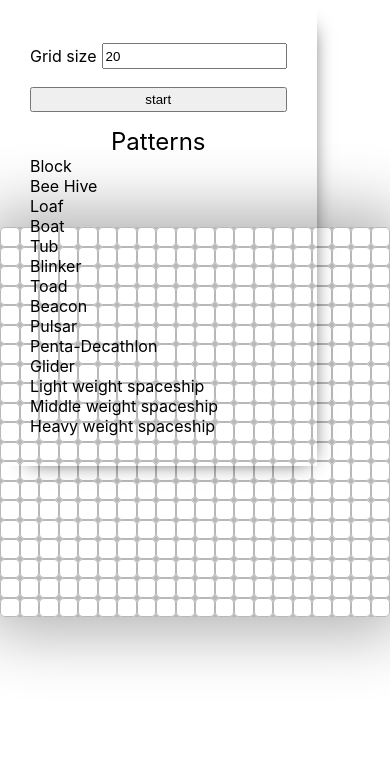
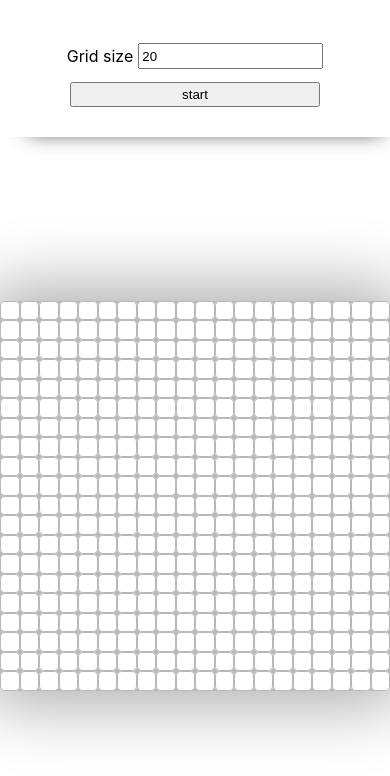
Before and after one commit to mohbens/game-of-life_jeu-de-la-vie, a React (Create React App) app: page / in a window 390 px wide. Shown: the top 776 px of the page. Built offline with nearby package versions, Linux system fonts and the light colour scheme.

Commit message:
mobile version

```diff
--- a/src/algo/data/patternes.jsx
+++ b/src/algo/data/patternes.jsx
@@ -205,6 +205,28 @@ const patterns = [
       [0, 0, 0, 0, 0, 0, 0, 0],
     ],
   },
+  {
+    category: "Beautiful animation",
+    name: "Heart",
+    // img: "/game-of-life_jeu-de-la-vie/assets/Hwss.gif",
+    tab: [
+      [0, 0, 0, 0, 0, 0, 0, 0, 0, 0, 0, 0, 0, 0, 0, 0, 0],
+      [0, 0, 0, 0, 0, 0, 0, 0, 0, 0, 0, 0, 0, 0, 0, 0, 0],
+      [0, 0, 0, 0, 0, 0, 0, 0, 0, 0, 0, 0, 0, 0, 0, 0, 0],
+      [0, 0, 0, 0, 0, 1, 1, 0, 0, 0, 1, 1, 0, 0, 0, 0, 0],
+      [0, 0, 0, 0, 1, 1, 1, 1, 0, 1, 1, 1, 1, 0, 0, 0, 0],
+      [0, 0, 0, 1, 1, 1, 1, 1, 1, 1, 1, 1, 1, 1, 0, 0, 0],
+      [0, 0, 0, 0, 1, 1, 1, 1, 1, 1, 1, 1, 1, 0, 0, 0, 0],
+      [0, 0, 0, 0, 0, 1, 1, 1, 1, 1, 1, 1, 0, 0, 0, 0, 0],
+      [0, 0, 0, 0, 0, 0, 1, 1, 1, 1, 1, 0, 0, 0, 0, 0, 0],
+      [0, 0, 0, 0, 0, 0, 0, 1, 1, 1, 0, 0, 0, 0, 0, 0, 0],
+      [0, 0, 0, 0, 0, 0, 0, 0, 1, 0, 0, 0, 0, 0, 0, 0, 0],
+      [0, 0, 0, 0, 0, 0, 0, 0, 0, 0, 0, 0, 0, 0, 0, 0, 0],
+      [0, 0, 0, 0, 0, 0, 0, 0, 0, 0, 0, 0, 0, 0, 0, 0, 0],
+      [0, 0, 0, 0, 0, 0, 0, 0, 0, 0, 0, 0, 0, 0, 0, 0, 0],
+      [0, 0, 0, 0, 0, 0, 0, 0, 0, 0, 0, 0, 0, 0, 0, 0, 0],
+    ],
+  },
 ]
 
 export function getTabByPatternName(Name) {
--- a/src/components/Home/Index.jsx
+++ b/src/components/Home/Index.jsx
@@ -136,7 +136,9 @@ function Home() {
           <GetAllPatternsElements />
         </div>
       </div>
-      <div className="grid">{CreatGrid(gridValues)}</div>
+      <div className="aaagrid">
+        <div className="grid">{CreatGrid(gridValues)}</div>
+      </div>
     </div>
   )
 }
--- a/src/components/Home/style.scss
+++ b/src/components/Home/style.scss
@@ -1,19 +1,23 @@
 .home {
   display: flex;
+  height: 100vh;
+
+  justify-content: space-evenly;
 }
 .header {
-  z-index: 1;
-
+  // z-index: 1;
   display: flex;
-  padding: 30px;
+  padding-top: 30px;
+  padding-left: 30px;
+  padding-right: 30px;
   box-shadow: 10px 11px 21px -18px #000000;
   flex-direction: column;
-  justify-content: center;
-  max-height: 90vh;
+  max-width: 30%;
+  // height: 100%;
+  // max-height: 90vh;
 }
 .gridSize {
   display: flex;
-
   align-items: center;
   justify-content: space-between;
 }
@@ -49,7 +53,7 @@
   }
 }
 .patterns {
-  position: relative;
+  position: retlative;
   // overflow: scroll;
 }
 .titlePattern {
@@ -58,8 +62,16 @@
   font-size: x-large;
   margin-top: 15px;
 }
+.aaagrid {
+  position: relative;
+  height: 100%;
+  width: 100%;
+
+  align-items: center;
+}
 .grid {
   display: flex;
+
   position: absolute;
   justify-content: center;
   align-items: center;
@@ -69,16 +81,16 @@
   top: 0;
   bottom: 0;
   margin: auto;
-  height: 100%;
-  width: 100%;
   max-width: 100vh;
   max-height: 100vw;
 
   box-shadow: 0px 0px 65px 16px rgba(0, 0, 0, 0.31);
   border-radius: 10px;
 }
+
 .line {
   height: 100%;
+  width: 100px;
 }
 .element {
   border-radius: 5px;
@@ -91,3 +103,39 @@
   // -moz-box-shadow: inset 0px 0px 0px 10px #f00;
   box-shadow: inset 0px 0px 0px 5px rgb(184, 184, 184);
 }
+
+@media screen and (max-width: 1280px) {
+  .home {
+    // display: none;
+    height: 100vh;
+    justify-content: space-evenly;
+    flex-direction: column;
+  }
+
+  .header {
+    max-width: 100%;
+    padding: 30px;
+
+    z-index: 1;
+    margin-bottom: 10px;
+    background-color: white;
+  }
+  .titlePattern {
+    display: none;
+  }
+  .patterns {
+    display: none;
+  }
+
+  .grid {
+    max-width: 87vh;
+  }
+  .gridSize {
+    justify-content: center;
+  }
+  .btn {
+    width: 250px;
+
+    margin: auto;
+  }
+}
```
